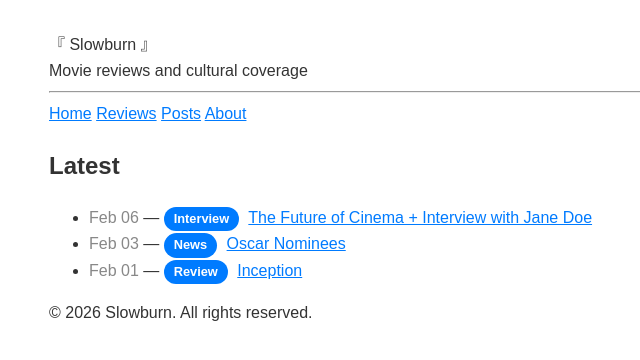
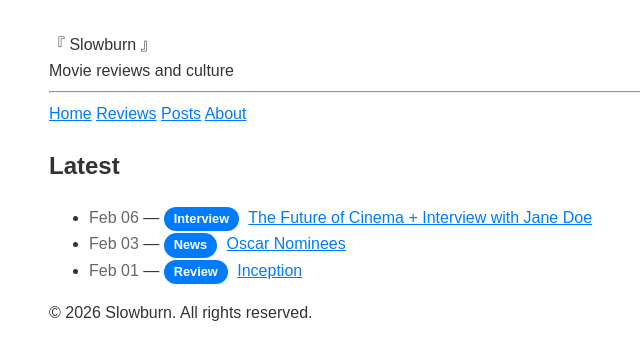
Before and after one commit to Slowburn-Movies/slowburn-movies.github.io, a Jekyll site: the page built from index.md, in a window 1280 px wide. Shown: the top 360 px of the page, without its empty margins (191-831 px from the left). Built offline with Jekyll 4.4.1, drawn with Linux system fonts in a browser that asks for light colours; our own code applies the rules of GitHub Pages for plain Markdown files.

Commit message:
small fixes

```diff
--- a/_config.yaml
+++ b/_config.yaml
@@ -1,5 +1,5 @@
 title: Slowburn
-description: Movie reviews and cultural coverage
+description: Movie reviews and culture
 url: https://slowburn.mov
 
 collections:
--- a/index.md
+++ b/index.md
@@ -13,7 +13,7 @@
 
   {% for item in sorted_items limit: 5 %}
     <li>
-      <span style="color: #888;">{{ item.date | date: "%b %d" }}</span> —
+      <span style="color: var(--caption-color);">{{ item.date | date: "%b %d" }}</span> —
 
       <span class="type-badge">{{ item.type }}</span>
 
```
